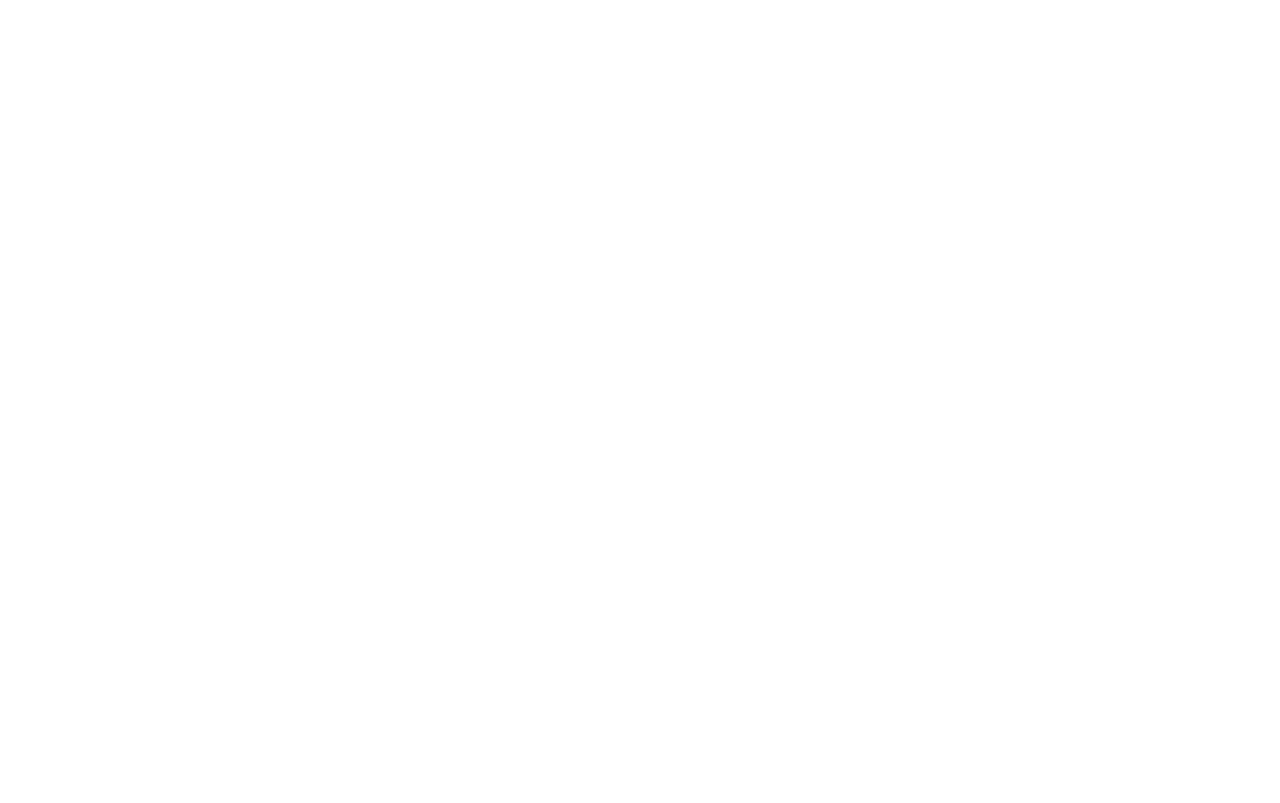
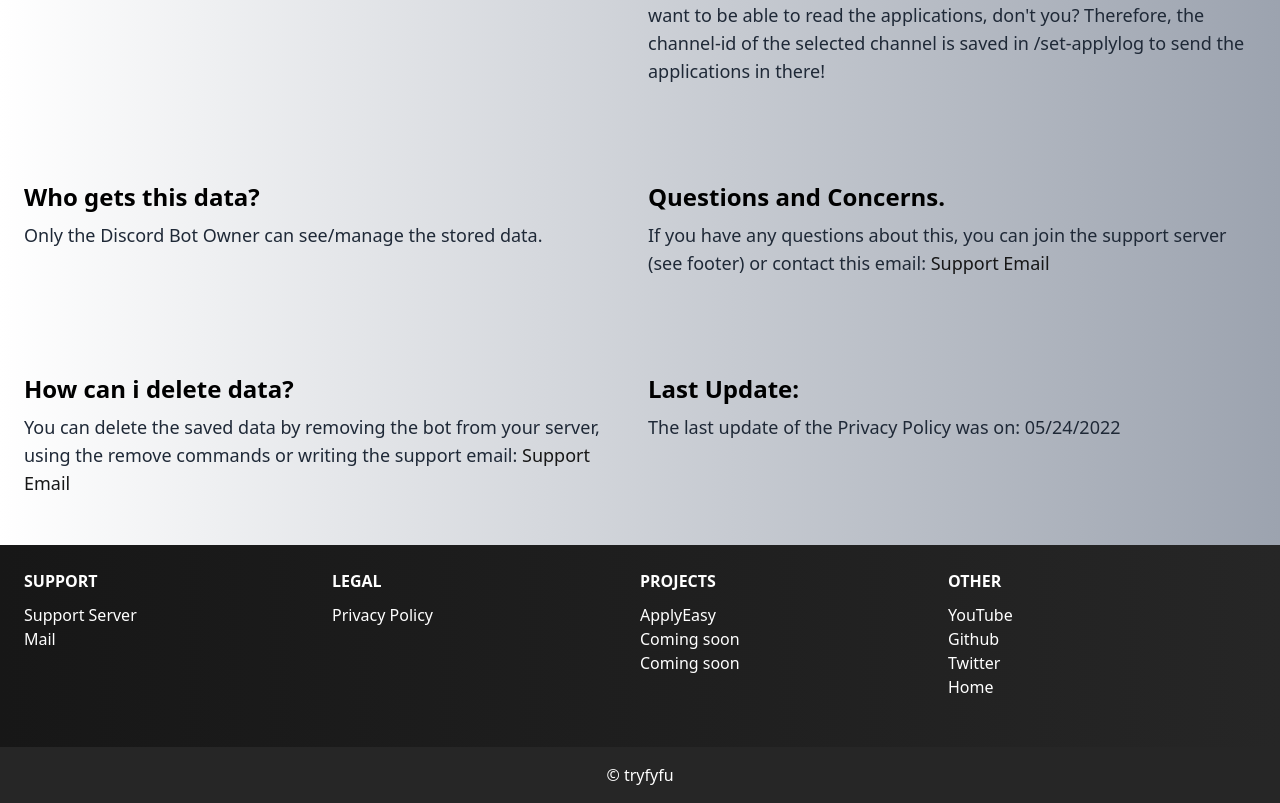
Before and after one commit to uwtryfyfu/applyeasy, a React (Create React App) app: page /applyeasy/privacypolicy in a window 1280 px wide. Shown: the part 823-1626 px from the top of the page. Before the commit the page ends 800 px from the top, so only its background shows below. Built offline with nearby package versions, Linux system fonts and the light colour scheme.

Commit message:
Other Update

```diff
--- a/src/App.tsx
+++ b/src/App.tsx
@@ -16,7 +16,7 @@
       <Router>
         <Switch>
           <Route path="/applyeasy" exact component={Home} />
-          <Route path="/legal/privacypolicy" exact component={Policy} />
+          <Route path="/applyeasy/privacypolicy" exact component={Policy} />
         </Switch>
       </Router>
     </div>
--- a/src/components/Home.tsx
+++ b/src/components/Home.tsx
@@ -101,7 +101,7 @@
 
         <ul className="list-none mb-0">
           <li>
-            <a href="/legal/privacypolicy" className="text-white">Privacy Policy</a>
+            <a href="/applyeasy/privacypolicy" className="text-white">Privacy Policy</a>
           </li>
         </ul>
       </div>
@@ -136,7 +136,7 @@
             <a href="https://twitter.com/tryfyfu1" className="text-white">Twitter</a>
           </li>
           <li>
-            <a href="/" className="text-white">Home</a>
+            <a href="/applyeasy" className="text-white">Home</a>
           </li>
         </ul>
       </div>
--- a/src/components/PrivatPolicy.tsx
+++ b/src/components/PrivatPolicy.tsx
@@ -129,7 +129,7 @@
 
         <ul className="list-none mb-0">
           <li>
-            <a href="/legal/privacypolicy" className="text-white">Privacy Policy</a>
+            <a href="/applyeasy/privacypolicy" className="text-white">Privacy Policy</a>
           </li>
         </ul>
       </div>
@@ -164,7 +164,7 @@
             <a href="https://twitter.com/tryfyfu1" className="text-white">Twitter</a>
           </li>
           <li>
-            <a href="/" className="text-white">Home</a>
+            <a href="/applyeasy" className="text-white">Home</a>
           </li>
         </ul>
       </div>
```
